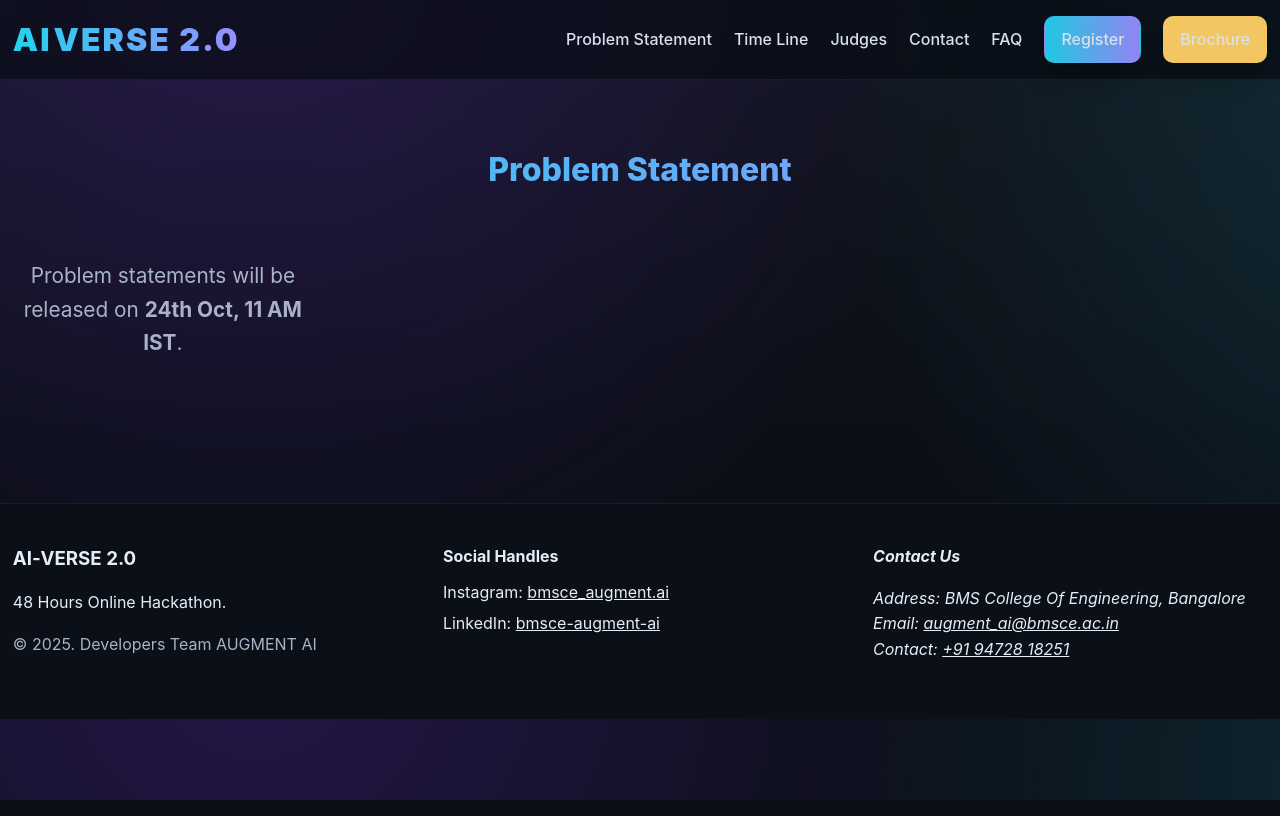
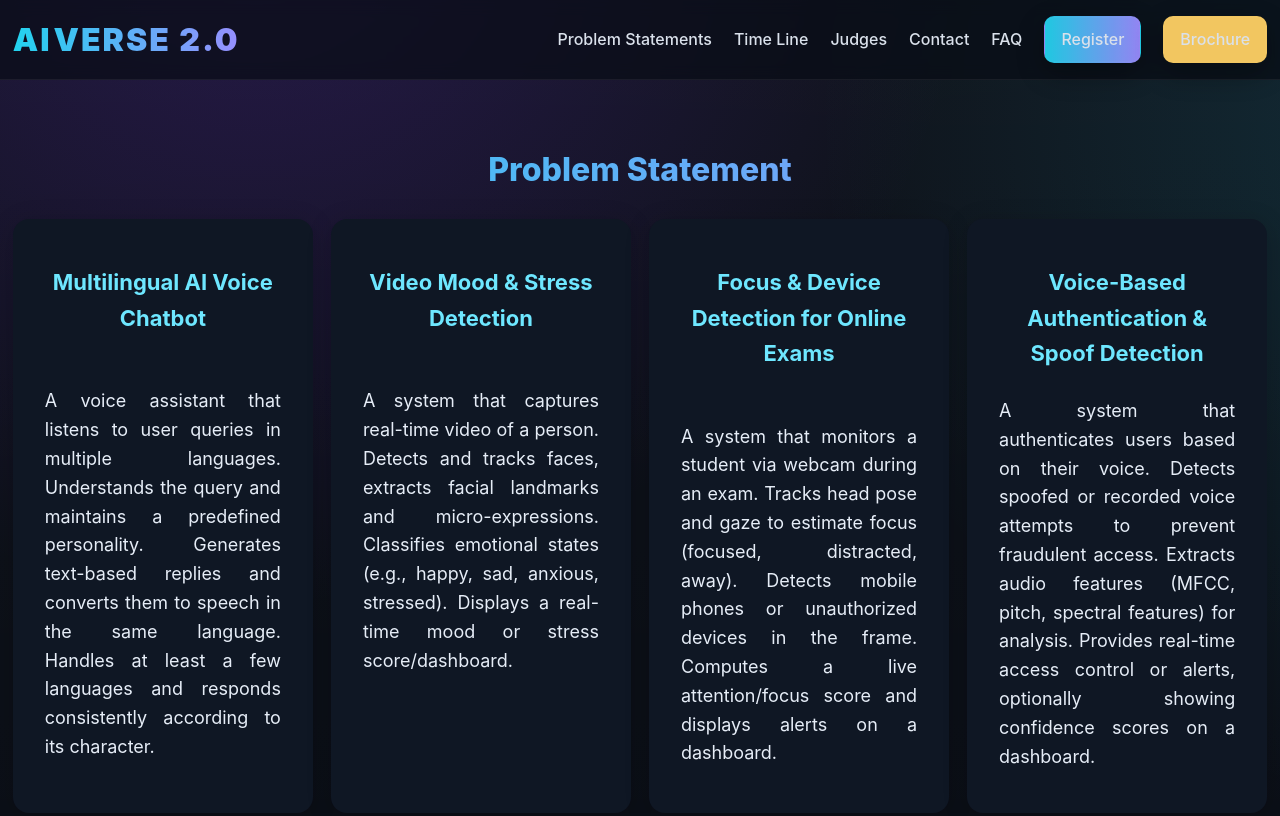
Before and after one commit to thearyan116-collab/ai-verse-hackathon, a website: page problem.html in a window 1280 px wide. Shown: the top 816 px of the page. Drawn offline with Linux system fonts and the light colour scheme.

```diff
--- a/problem.html
+++ b/problem.html
@@ -15,7 +15,7 @@
       <nav class="nav" aria-label="Primary">
         <button class="nav__toggle" aria-expanded="false" aria-controls="navMenu">☰</button>
         <ul id="navMenu" class="nav__menu" tabindex="0">
-          <li><a href="problem.html">Problem Statement</a></li>
+          <li><a href="problem.html">Problem Statements</a></li>
           <li><a href="timeline.html">Time Line</a></li>
           <li><a href="judges.html">Judges</a></li>
           <li><a href="index.html#contact">Contact</a></li>
@@ -32,10 +32,32 @@
         <h2 class="section__title">Problem Statement</h2>
   <!-- <a class="btn btn--warning" id="downloadBrochure" href="#" download style="margin-left:16px;vertical-align:middle;">Download Brochure</a> -->
         <div class="cards">
-          <div style="text-align:center; font-size:1.3em; color:var(--muted); margin:40px 0;">
-            Problem statements will be released on <strong>24th Oct, 11 AM IST</strong>.
+          <div class="problem-card">
+              <h3>Multilingual AI Voice Chatbot</h3><br>
+              <p>A voice assistant that listens to user queries in multiple languages. Understands the query and
+maintains a predefined personality. Generates text-based replies and converts them to speech in the
+same language. Handles at least a few languages and responds consistently according to its
+character.</p>
           </div>
-        </div>
+          <div class="problem-card">
+              <h3>Video Mood & Stress Detection </h3>
+              <br>
+              <p>A system that captures real-time video of a person. Detects and tracks faces, extracts facial
+landmarks and micro-expressions. Classifies emotional states (e.g., happy, sad, anxious, stressed).
+Displays a real-time mood or stress score/dashboard.</p>          </div>
+          <div class="problem-card">
+              <h3>Focus & Device Detection for Online Exams</h3><br>
+              <p>A system that monitors a student via webcam during an exam. Tracks head pose and gaze to estimate
+focus (focused, distracted, away). Detects mobile phones or unauthorized devices in the frame.
+Computes a live attention/focus score and displays alerts on a dashboard. </p>
+          </div>
+          <div class="problem-card">
+              <h3>Voice-Based Authentication & Spoof Detection </h3>
+              <p>A system that authenticates users based on their voice. Detects spoofed or recorded voice attempts
+to prevent fraudulent access. Extracts audio features (MFCC, pitch, spectral features) for analysis.
+Provides real-time access control or alerts, optionally showing confidence scores on a dashboard. </p>
+          </div>
+      </div>
       </div>
     </section>
   </main>
--- a/styles.css
+++ b/styles.css
@@ -541,3 +541,30 @@
 .social-links i {
   transition: color 0.3s;
 }
+
+.problem-card {
+  background: var(--panel);
+  border-radius: 16px;
+  box-shadow: 0 4px 24px rgba(0,0,0,0.18);
+  padding: 24px 32px;
+  margin: 0 0 8px 0;
+  text-align: center;
+  display: flex;
+  flex-direction: column;
+  align-items: center;
+}
+
+.problem-card h3 {
+  color: var(--primary);
+  font-size: 22px;
+  font-weight: 700;
+  margin-bottom: 8px;
+}
+
+.problem-card p {
+  color: var(--text);
+  font-size: 18px;
+  justify-content: center;
+  text-align: justify
+
+}
```
Also changed, not shown: judges.html (+2 -2 lines).
